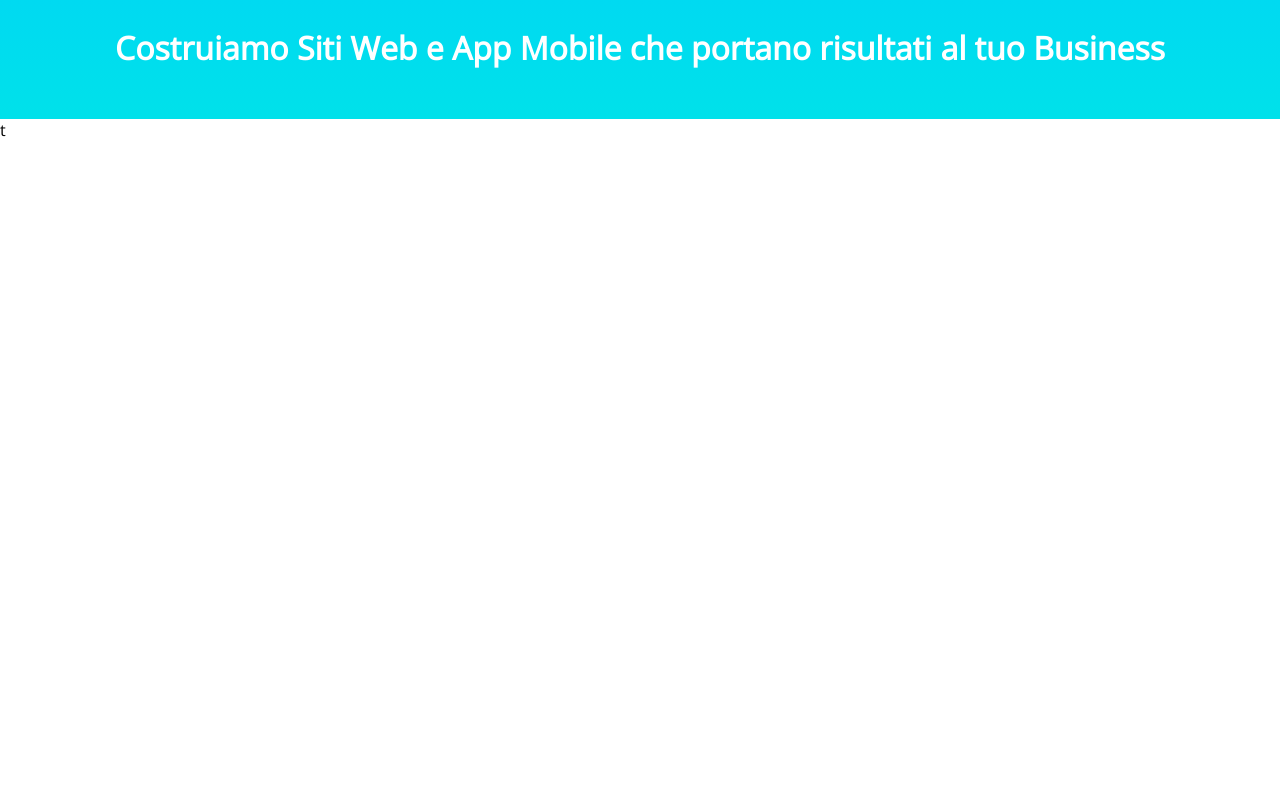
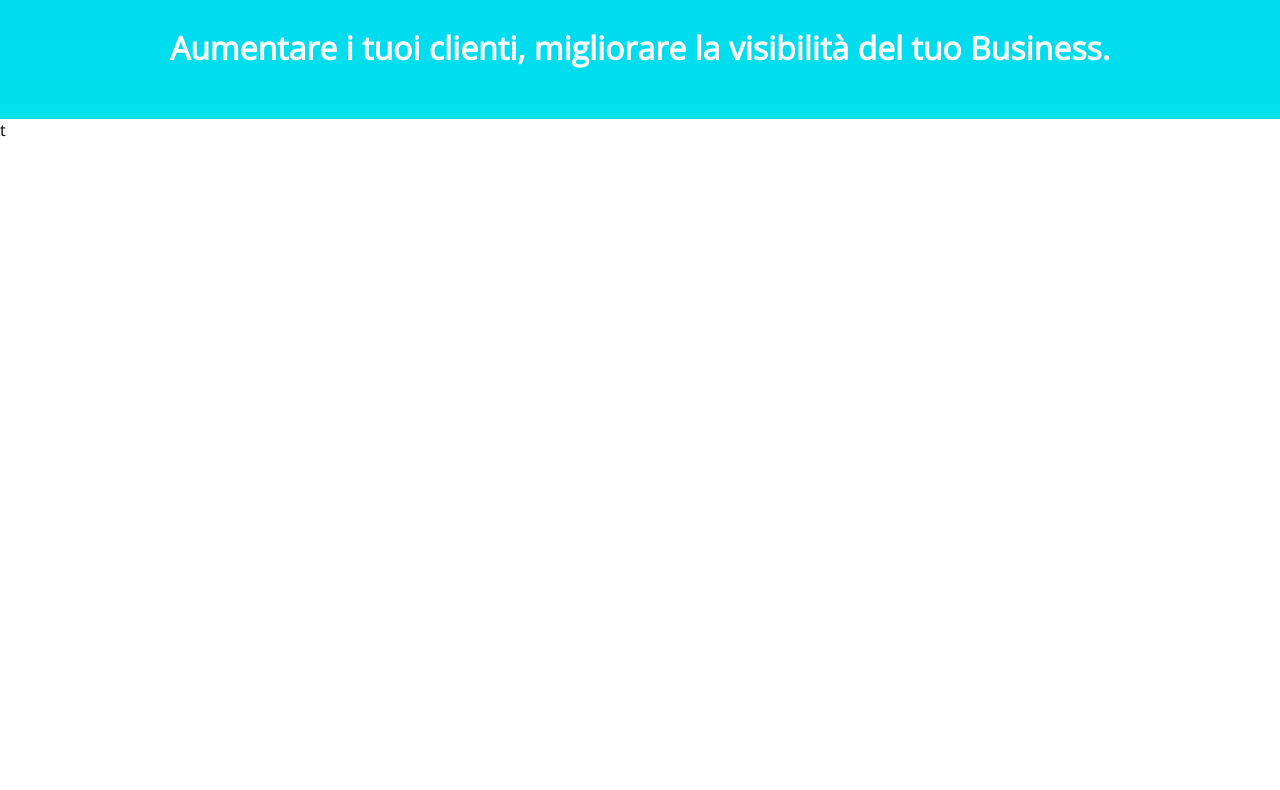
Before and after one commit to oyster12/website, a plain HTML site: page index.html in a window 1280 px wide. Shown: the part 215-1005 px from the top of the page. Drawn offline with nearby package versions, Linux system fonts and the light colour scheme.

Commit message:
first style

```diff
--- a/index.html
+++ b/index.html
@@ -8,7 +8,7 @@ background: -webkit-linear-gradient(to bottom, #00ccff, #00ffcc);  /* Chrome 10-
 background: linear-gradient(to bottom, #00ccff, #00ffcc); /* W3C, IE 10+/ Edge, Firefox 16+, Chrome 26+, Opera 12+, Safari 7+ */
 background-attachment: fixed !important;
 background-repeat: no-repeat;
-height:2000px;
+min-height:100%;
         font-family: 'Open Sans', sans-serif;
         margin:0;
 }
@@ -18,8 +18,7 @@ height:2000px;
 
     <h3 style="float:left;font-size:2vh;border:1px solid #fff;border:2px solid #fff;color:#fff;padding:2px 13px 2px 13px;margin-left:20px">OYSTER12</h3><br>
     <h1 style="margin-top:7%;font-size:8vh;text-align:center;color:#ffffff">La Tua Attività è sul Web nel modo giusto?</h1>
-    <h2 style="color:#fff;text-align: center;font-size:4vh;">Costruiamo Siti Web e App Mobile
-    che portano risultati al tuo Business</h2>
+    <h2 style="color:#fff;text-align: center;font-size:4vh;">Aumentare i tuoi clienti, migliorare la visibilità del tuo Business.</h2>
 
     <div style="margin-top:50px;background-color: #fff; height:100vh">
       t
```
